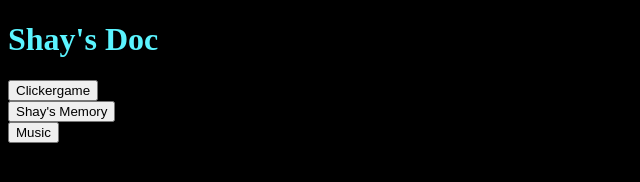
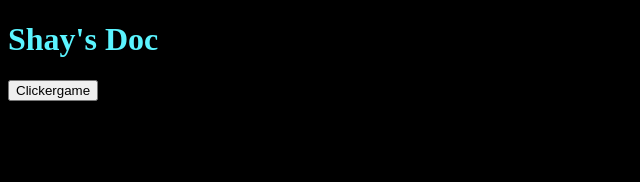
Before and after one commit to Shaydabop/shaydabop.github.io, a plain HTML site: page index.html in a window 1280 px wide. Shown: the whole page, without its empty margins (0-640 px from the left). Drawn offline with Linux system fonts and the light colour scheme.

Commit message:
Update index.html

```diff
--- a/index.html
+++ b/index.html
@@ -7,7 +7,5 @@
   <body>
      <h1>Shay's Doc</h1>
      <form method="get" action="clickergame.html"><button type="submit">Clickergame</button></form>
-     <form method="get" action="https://shaydabop.github.io/shaysmemory.html"><button type="submit">Shay's Memory</button></form>
-     <form method="get" action="https://shaydabop.github.io/music"><button type="submit">Music</button></form>
   </body>
 </html>
```
